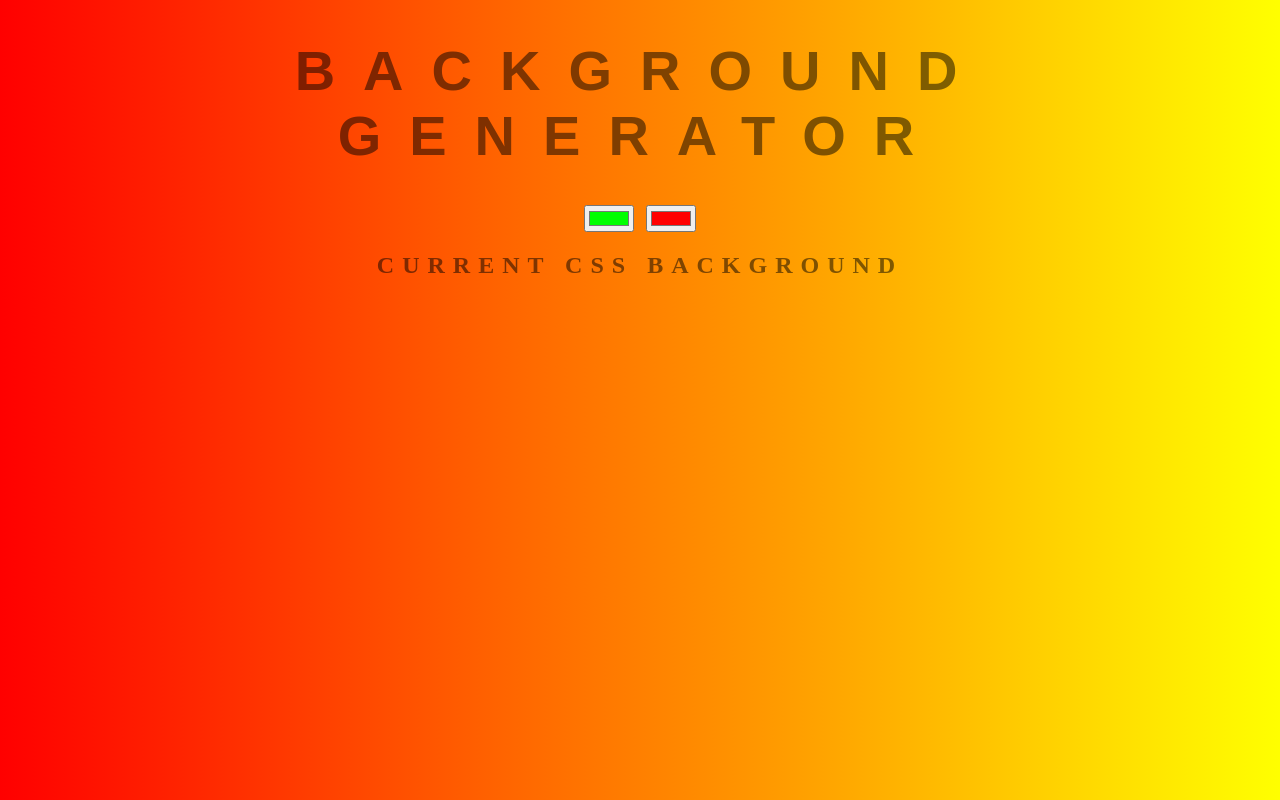
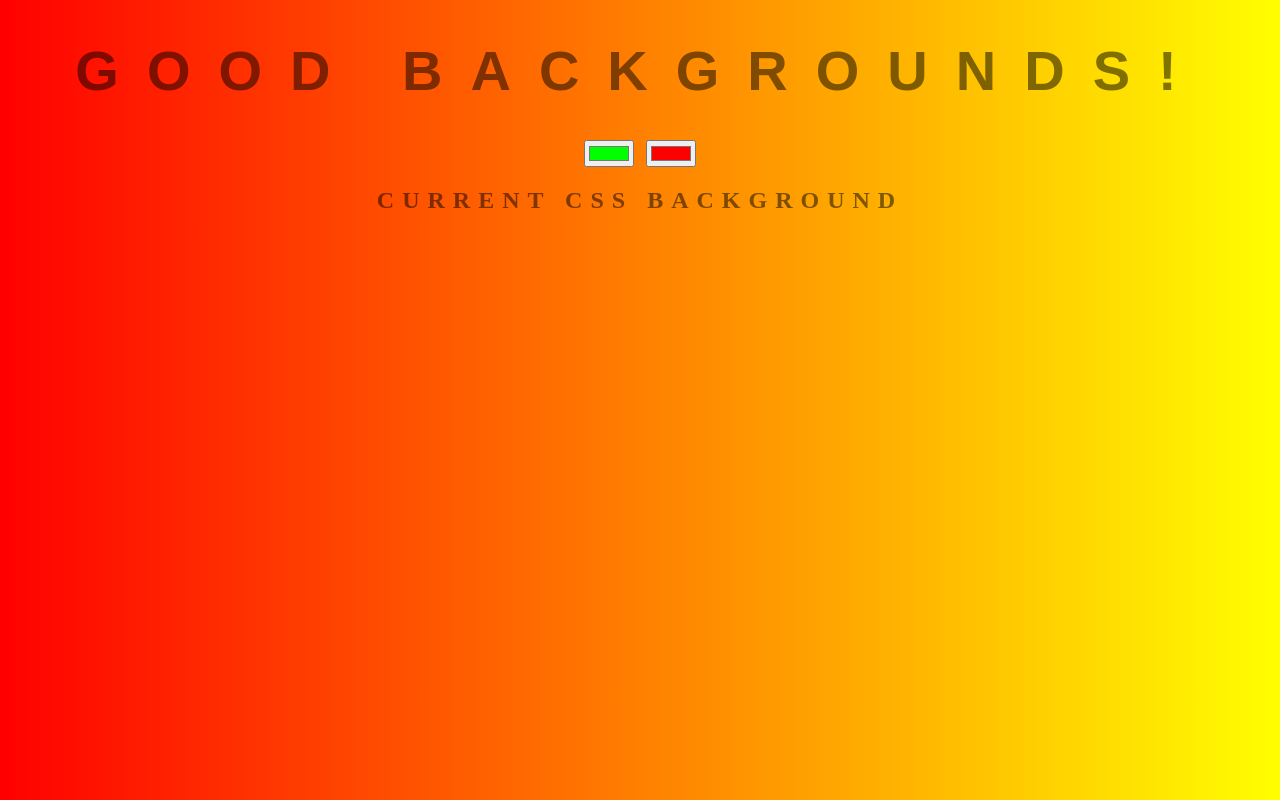
Before and after one commit to Erigzz/background-generator, a website: page index.html in a window 1280 px wide. Drawn offline with Linux system fonts and the light colour scheme.

Commit message:
Change title

```diff
--- a/index.html
+++ b/index.html
@@ -5,7 +5,7 @@
     <link rel="stylesheet" type="text/css" href="style.css">
 </head>
 <body id="gradient">
-    <h1>Background Generator</h1>
+    <h1>Good backgrounds!</h1>
     <input class="color1" type="color" name="color1" value="#00ff00">
     <input class="color2" type="color" name="color2" value="#ff0000">
     <h2>Current CSS Background</h2>
```
